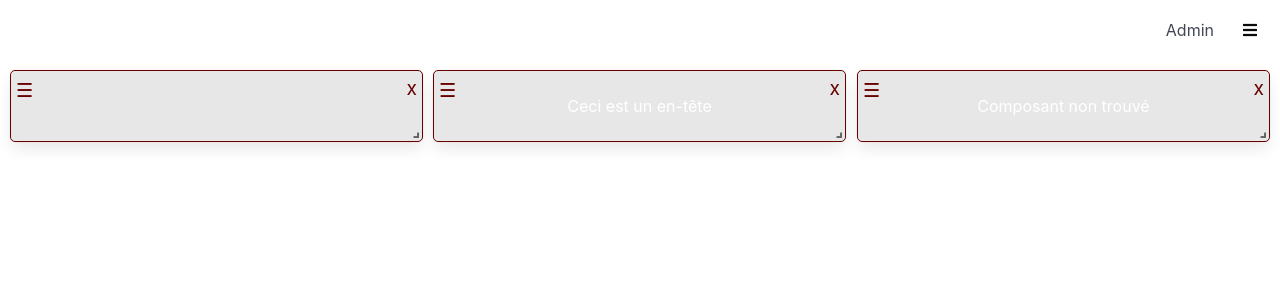
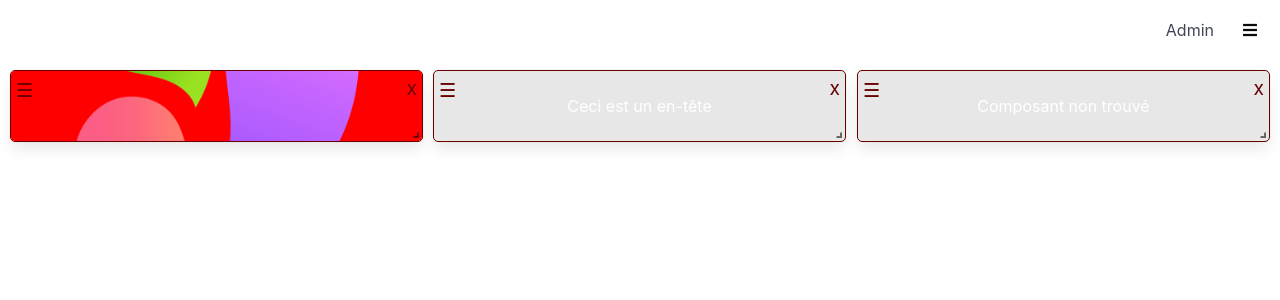
Before and after one commit to David34720/live-bento, a React (Vite) app in the folder vite-project/: page / in a window 1280 px wide. Shown: the top 300 px of the page. Built offline with nearby package versions, Linux system fonts and the light colour scheme.

Commit message:
Fix color bg border & size of grid element

```diff
--- a/vite-project/src/App.tsx
+++ b/vite-project/src/App.tsx
@@ -49,11 +49,10 @@ function App() {
 					setLayouts(firstShop.layouts);
 					setCounter(Object.keys(firstShop.layouts).length - 1);
 				}
-				console.log("init shop", currentShop);
 			}
 		}
 		initData();
-	}, [currentShop]);
+	}, []); // Retirer `currentShop` des dépendances
 
 	// Utilisation correcte de useCallback avec les dépendances appropriées
 	const isAdminConnect = useCallback(() => {
@@ -79,6 +78,7 @@ function App() {
 	const mainContentRef = useRef<HTMLDivElement>(null);
 
 	const [currentBreakpoint, setCurrentBreakpoint] = useState<string>("lg");
+
 	const [breakpoints, setBreakpoints] = useState<Breakpoints>(data.breakpoints);
 	const [maxWidthBreakpoints, setMaxWidthBreakpoints] = useState<Breakpoints>(
 		data.maxWidthBreakpoints,
@@ -166,22 +166,19 @@ function App() {
 			return newLayouts; // Retourner les layouts mis à jour
 		});
 	};
-
+	console.log("current brk", currentBreakpoint);
 	return (
 		<div
 			className="app"
 			ref={mainContentRef}
-			style={
-				{
+			style={{
 				margin: "0 auto",
-
 				"--background-image": backgroundSettings.imageUrl
 					? `url(${backgroundSettings.imageUrl})`
 					: "none",
 				"--background-color": backgroundSettings.color || "transparent",
 				"--background-opacity": backgroundSettings.opacity ?? 1,
-				} as CSSProperties
-			}
+			}}
 		>
 			<Header
 				addItem={addItem}
@@ -193,17 +190,14 @@ function App() {
 				visibleBreakpoints={visibleBreakpoints as LayoutsShop} // Passer changeSizeScreen comme prop
 			/>
 			<div className="main-content">
+				{/* Ajoute une condition de rendu pour vérifier currentShop et currentBreakpoint */}
+				{currentShop && currentBreakpoint && (
 					<GridLayout
 						layouts={layouts}
 						onLayoutChange={onLayoutChange}
 						breakpoints={breakpoints}
 						cols={{ lg: 12, md: 12, sm: 12, xs: 6, xxs: 4 }}
 						rowHeight={31}
-					// onBreakpointChange={(newBreakpoint) => {
-					// 	console.log(newBreakpoint);
-					// 	setCurrentBreakpoint(newBreakpoint);
-					// }}
-					// setCurrentBreakpoint={setCurrentBreakpoint }
 						draggableHandle=".drag-handle"
 						compactType="vertical"
 						preventCollision={false}
@@ -219,6 +213,7 @@ function App() {
 						currentShop={currentShop}
 						isAdmin={isAdmin}
 					/>
+				)}
 			</div>
 		</div>
 	);
--- a/vite-project/src/components/GridComponents/GridItemLogo/GridItemLogo.tsx
+++ b/vite-project/src/components/GridComponents/GridItemLogo/GridItemLogo.tsx
@@ -11,7 +11,7 @@ const GridItemLogo = ({
 	currentBreakpoint: string;
 }) => {
 	if (!currentShop || !currentShop.layouts) {
-		console.log("currentShop or layouts is undefined");
+		console.log("currentShop or layouts is undefined", currentBreakpoint);
 		return null;
 	}
 
@@ -21,7 +21,7 @@ const GridItemLogo = ({
 	);
 
 	if (!layoutForItem) {
-		console.log(`Layout for item ${item.i} not found`);
+		console.log(`Layout for item ${item.i} not found   ${currentBreakpoint}`);
 		return null;
 	}
 
--- a/vite-project/src/components/GridLayout/GridLayout.tsx
+++ b/vite-project/src/components/GridLayout/GridLayout.tsx
@@ -35,6 +35,7 @@ const chooseComponentToDisplay = (
 	currentShop: Shop,
 	currentBreakpoint: string,
 ) => {
+	console.log("currentBreakpoint", currentBreakpoint);
 	switch (item.i) {
 		case "logo":
 			// Retourner le composant avec les accolades
@@ -97,7 +98,7 @@ const GridLayout: FC<GridLayoutProps> = ({
 					className={`box  ${isAdmin ? "layout-item__admin" : "layout-item"}`}
 				>
 					{isAdmin && <div className="drag-handle"> ☰ </div>}
-					{chooseComponentToDisplay(item, currentShop)}{" "}
+					{chooseComponentToDisplay(item, currentShop, currentBreakpoint)}{" "}
 					{isAdmin && (
 						<button
 							type="button"
```
Lines whose indentation alone changed are shown as unchanged.
